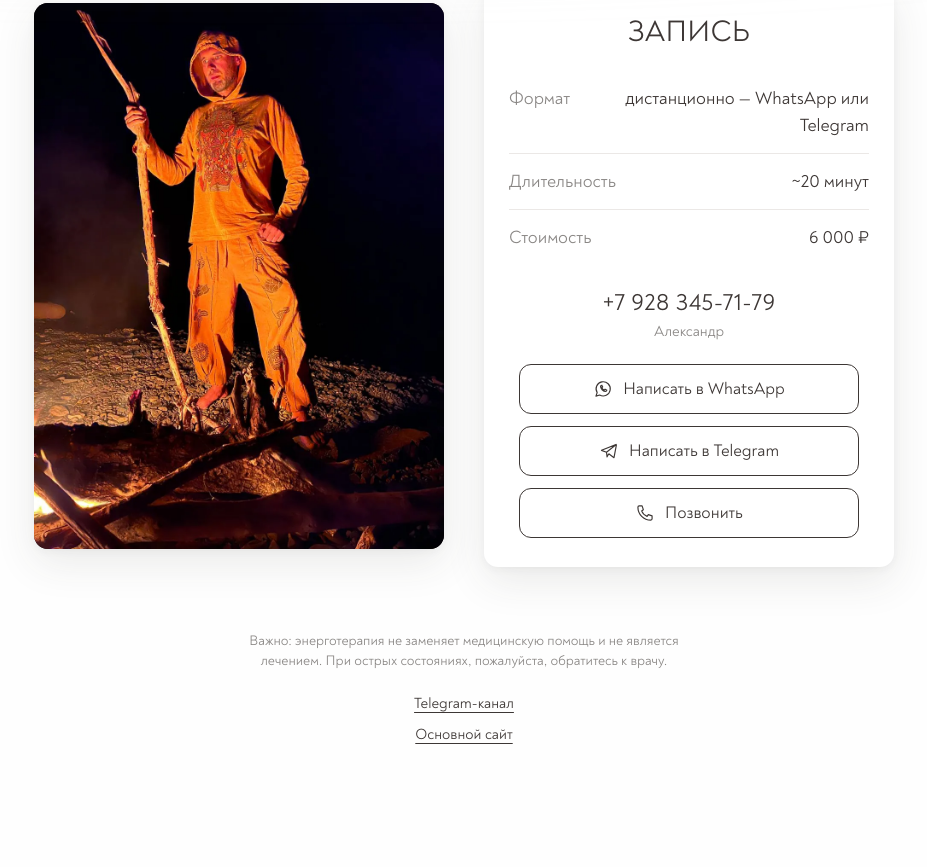
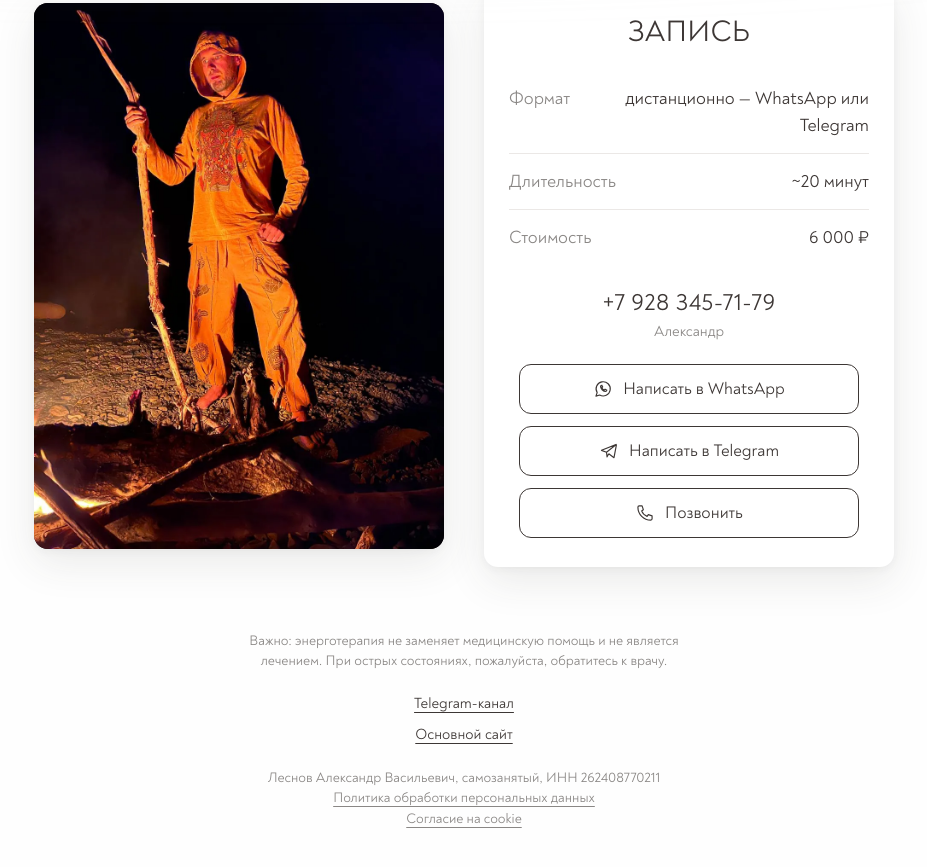
Before and after one commit to Welut-cor/osteopathlesnov, a plain HTML site: page vizitka.html in a window 1280 px wide. Shown: the part 3618-4485 px from the top of the page, without its empty margins (176-1103 px from the left). Before the commit the page ends 4412 px from the top, so only its background shows below. Drawn offline with Linux system fonts and the light colour scheme.

Commit message:
Визитка: исполнитель с ИНН, ссылки на политику ПД и согласие на cookie

```diff
--- a/vizitka.html
+++ b/vizitka.html
@@ -360,6 +360,9 @@ window.postavitTemu = function(t){
     <p class="note">Важно: энерготерапия не заменяет медицинскую помощь и не является лечением. При острых состояниях, пожалуйста, обратитесь к врачу.</p>
     <p style="margin-top:22px"><a href="https://t.me/osteopat_Lesnov" target="_blank" rel="noopener">Telegram-канал</a></p>
     <p><a href="index.html">Основной сайт</a></p>
+    <p class="note" style="margin-top:22px">Леснов Александр Васильевич, самозанятый, ИНН&nbsp;262408770211</p>
+    <p class="note"><a href="https://osteopathlesnov.ru/privacy">Политика обработки персональных данных</a></p>
+    <p class="note"><a href="https://osteopathlesnov.ru/cookie">Согласие на cookie</a></p>
   </div>
 </footer>
 
```
Also changed, not shown: vizitka/tilda_t123.html (+3 -0 lines).
